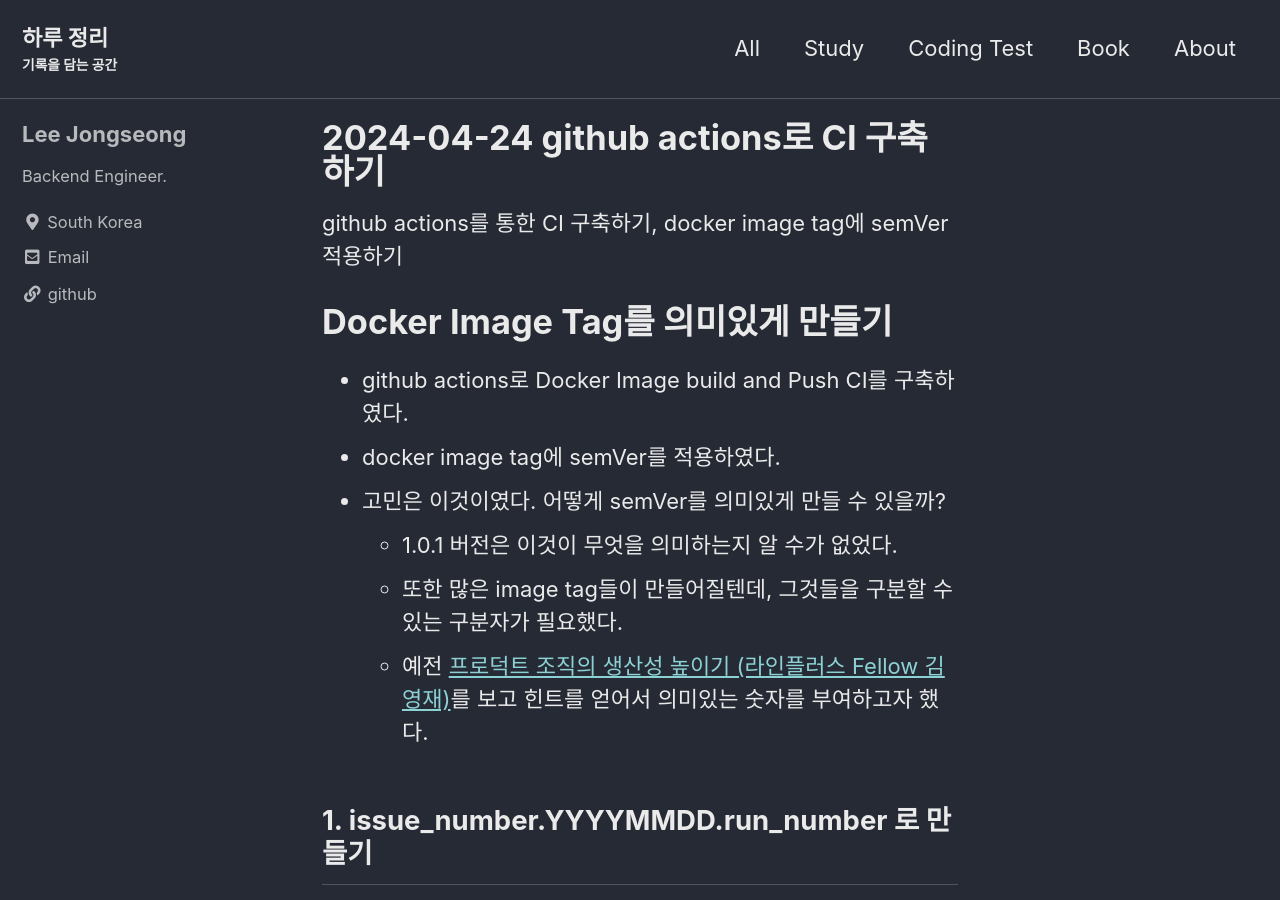
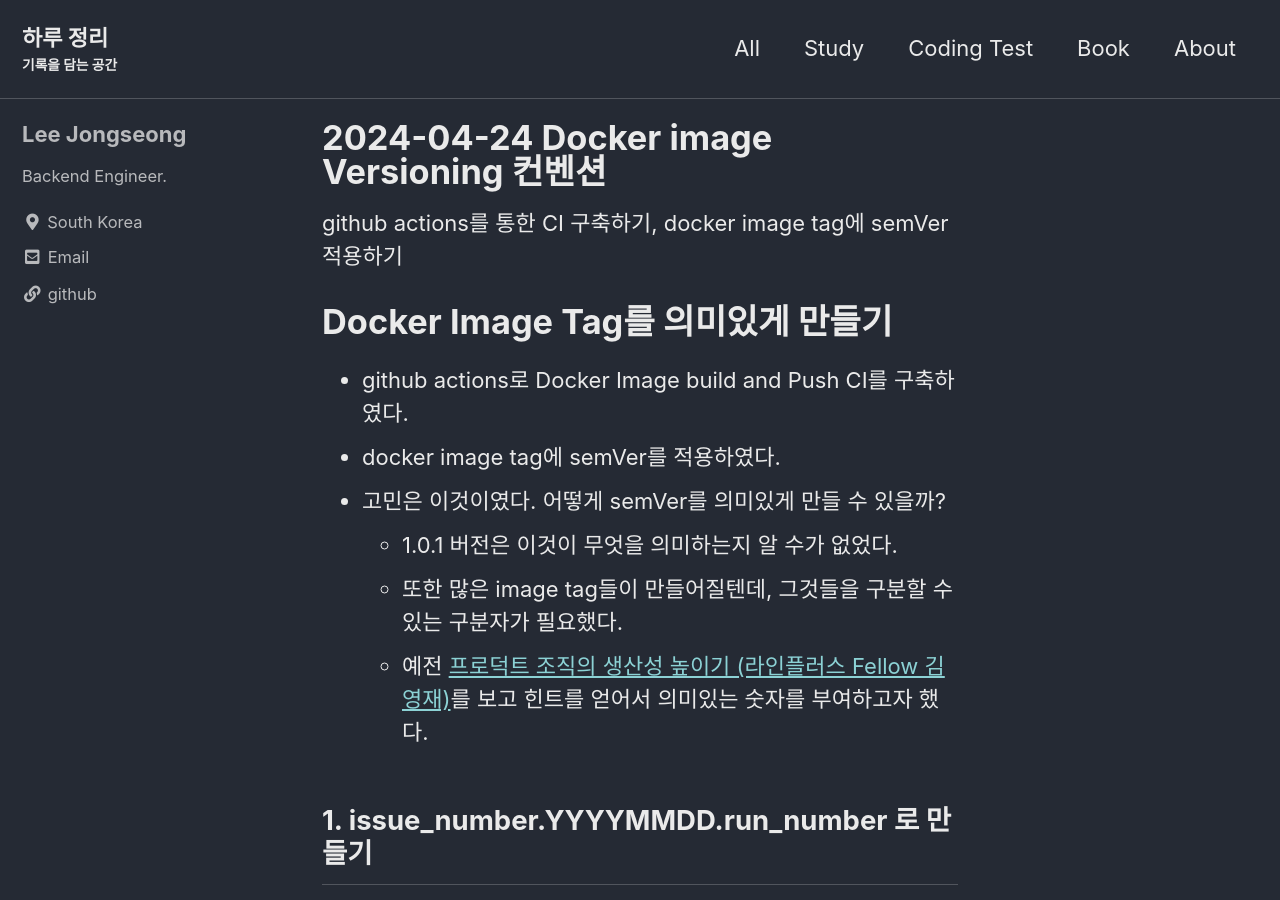
Before and after one commit to jongseong-dev/today-learn, a Jekyll site: the page built from study/_posts/2024/04/2024-04-24-20240424-TL.md, in a window 1280 px wide and 900 px high. Built offline with Jekyll 4.4.1, drawn with Linux system fonts in a browser that asks for light colours; cached includes are drawn as plain includes.

Commit message:
modify: 20240424의 제목 수정

```diff
--- a/study/_posts/2024/04/2024-04-24-20240424-TL.md
+++ b/study/_posts/2024/04/2024-04-24-20240424-TL.md
@@ -1,5 +1,5 @@
 ---
-title: "2024-04-24 github actions로 CI 구축하기"
+title: "2024-04-24 Docker image Versioning 컨벤션"
 subtitle: "docker image tag에 semVer 적용하기"
 layout: single
 author_profile: true
```
